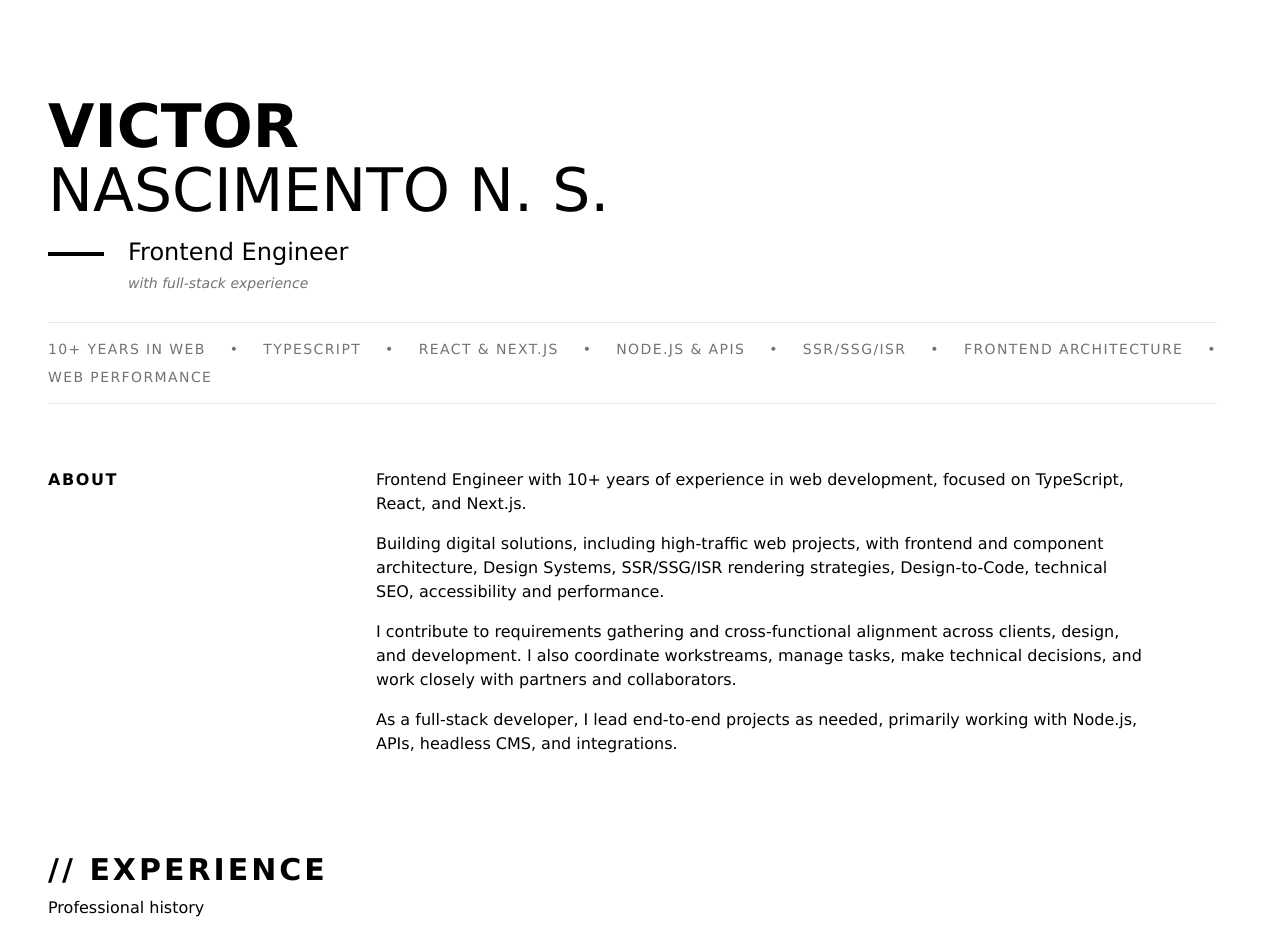
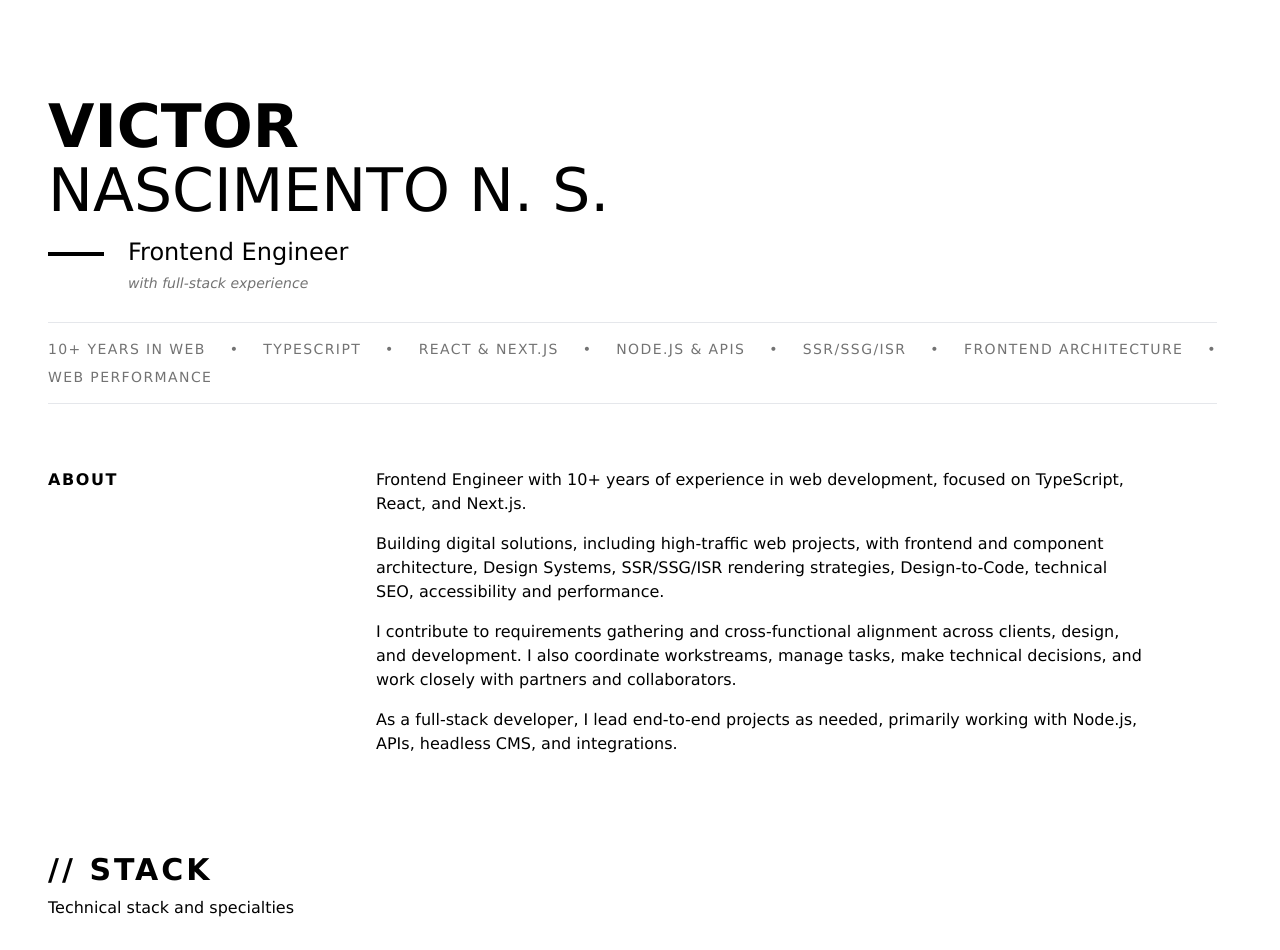
Before and after one commit to victornns/victornns.site, a Next.js app: page /en/curriculo in a window 1280 px wide. Shown: the top 950 px of the page. Built offline with nearby package versions, Linux system fonts and the light colour scheme.

Commit message:
feat: add techstack section in pdf

```diff
--- a/src/app/[locale]/curriculo/page.tsx
+++ b/src/app/[locale]/curriculo/page.tsx
@@ -5,6 +5,7 @@ import { AboutSection } from "@/views/AboutSection";
 import { ContactsSection } from "@/views/ContactsSection";
 import { ExperienceSection } from "@/views/ExperienceSection";
 import { EducationSection } from "@/views/EducationSection";
+import { TechStackSection } from "@/views/TechStackSection";
 
 type CurriculoPageProps = {
   params: Promise<{ locale: Locale }>;
@@ -16,6 +17,7 @@ export default async function CurriculoPage({ params }: CurriculoPageProps) {
   return (
     <UIPageMain>
       <AboutSection locale={locale} />
+      <TechStackSection locale={locale} />
       <ExperienceSection locale={locale} />
       <EducationSection locale={locale} />
       <ContactsSection locale={locale} />
```
